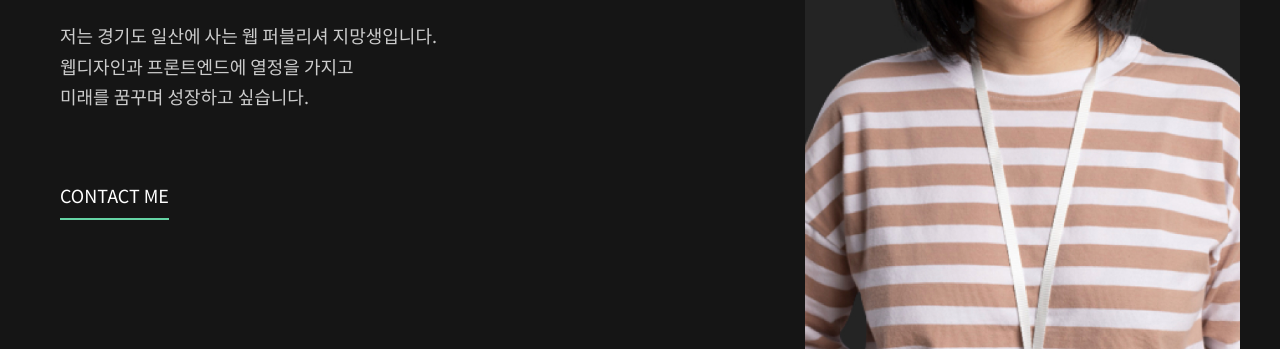
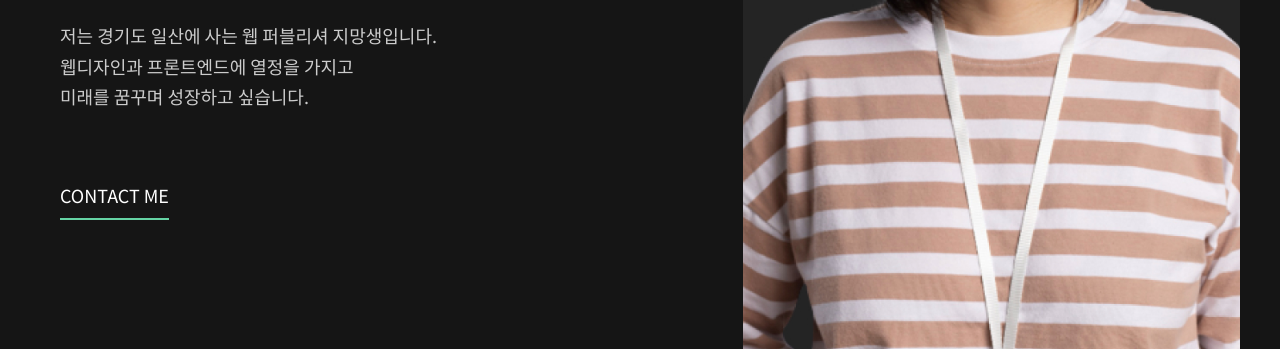
Before and after one commit to csslick/portfolio-2023-11, a plain HTML site: page index.html in a window 1280 px wide. Shown: the part 451-800 px from the top of the page. Drawn offline with Linux system fonts and the light colour scheme.

Commit message:
hero image 수정

```diff
--- a/css/pc.css
+++ b/css/pc.css
@@ -5,6 +5,14 @@ body {
     color: var(--text-color);
 }
 
+.hero {
+    max-width: 1200px;
+    margin: 0 auto;
+    background-image: url('../images/profile.jpg');
+    background-repeat: no-repeat;
+    background-position: right top;
+    background-size: contain;
+}
 .container {
     max-width: 1200px;
     margin: 0 auto;
@@ -39,10 +47,10 @@ header .icons li {
 #title {
     /* background-color: pink; */
     height: calc(100vh - 100px);
-    background-image: url('../images/profile.jpg');
+    /* background-image: url('../images/profile.jpg');
     background-repeat: no-repeat;
     background-position: right top;
-    background-size: contain;
+    background-size: contain; */
 }
 
 #title h2 {
--- a/index.html
+++ b/index.html
@@ -10,6 +10,7 @@
     <link rel="stylesheet" href="css/pc.css" media="screen and (min-width: 768px)">
 </head>
 <body>
+    <div class="hero">
         <header class="container">
             <h1><a href="#">hong gil dong</a></h1>
             <ul class="icons">
@@ -30,6 +31,8 @@
                 <a href="mailto:hkd" class="mail-btn btn">contact me</a>
             </div>
         </section>
+    </div><!-- hero -->
+
 
 </body>
 </html>
```
Lines whose indentation alone changed are shown as unchanged.
